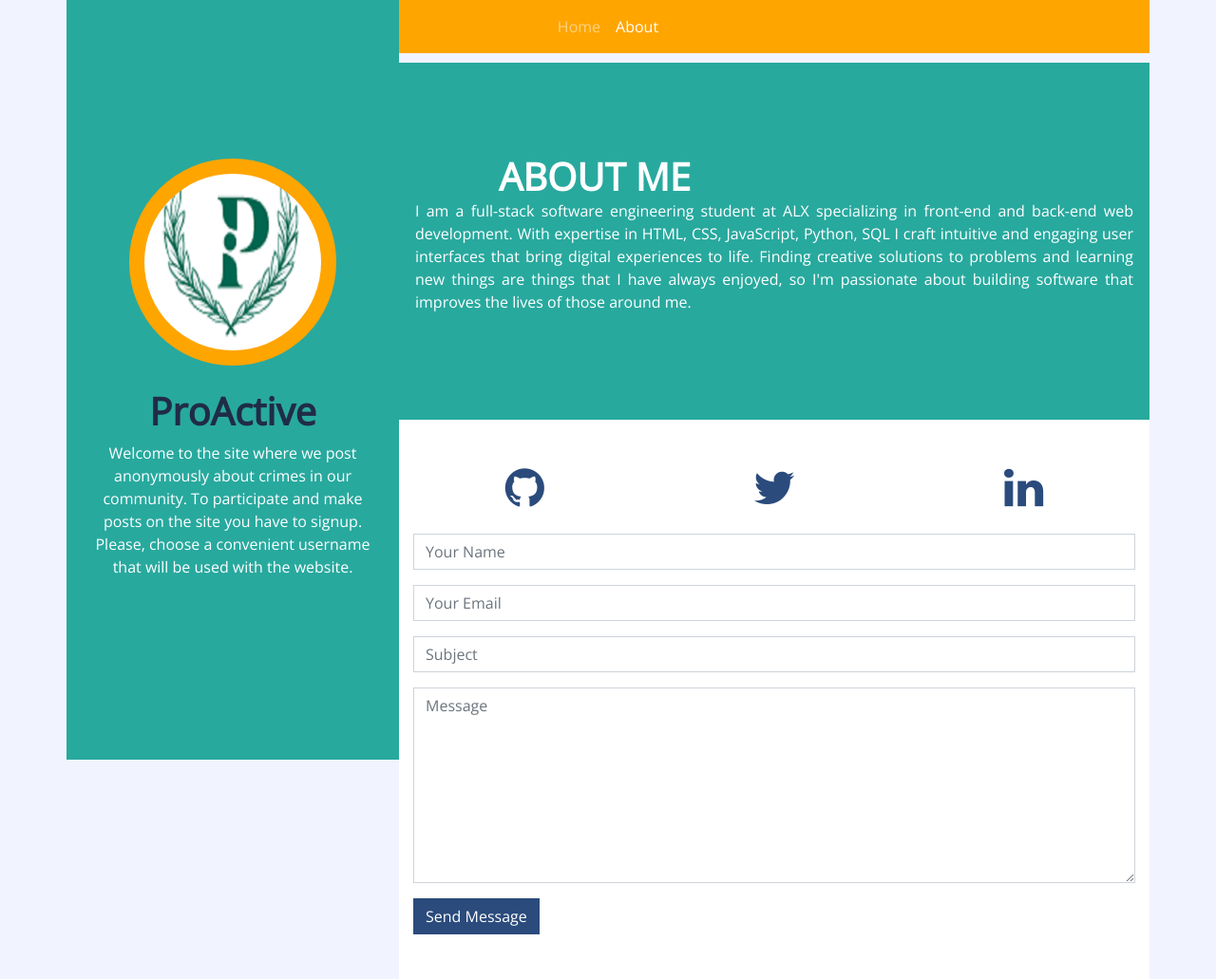
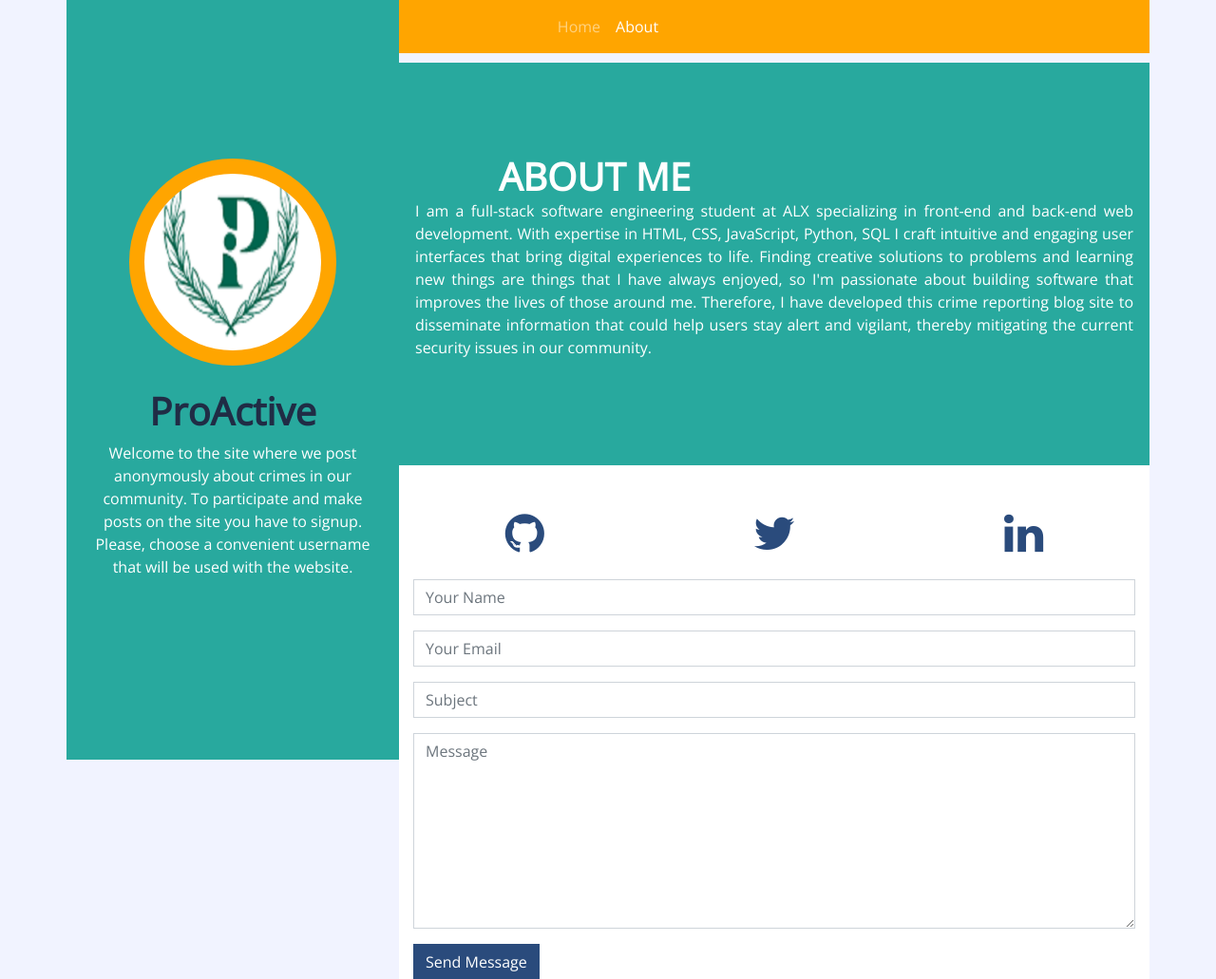
Before and after one commit to Mwan3kii/Proactive-site, a Flask app: page /about in a window 1280 px wide. Shown: the top 1031 px of the page at 95% size. Run offline with Flask 3, Linux system fonts and the light colour scheme; some libraries are stand-ins or nearby versions.

Commit message:
Added more info in about

```diff
--- a/website/templates/about.html
+++ b/website/templates/about.html
@@ -69,6 +69,8 @@
                       interfaces that bring digital experiences to life.
                       Finding creative solutions to problems and learning new things are things that I have always enjoyed,
                       so I'm passionate about building software that improves the lives of those around me.
+                      Therefore, I have developed this crime reporting blog site to disseminate information
+                      that could help users stay alert and vigilant, thereby mitigating the current security issues in our community.
                     </p>
                 </div>
             </div>
```
